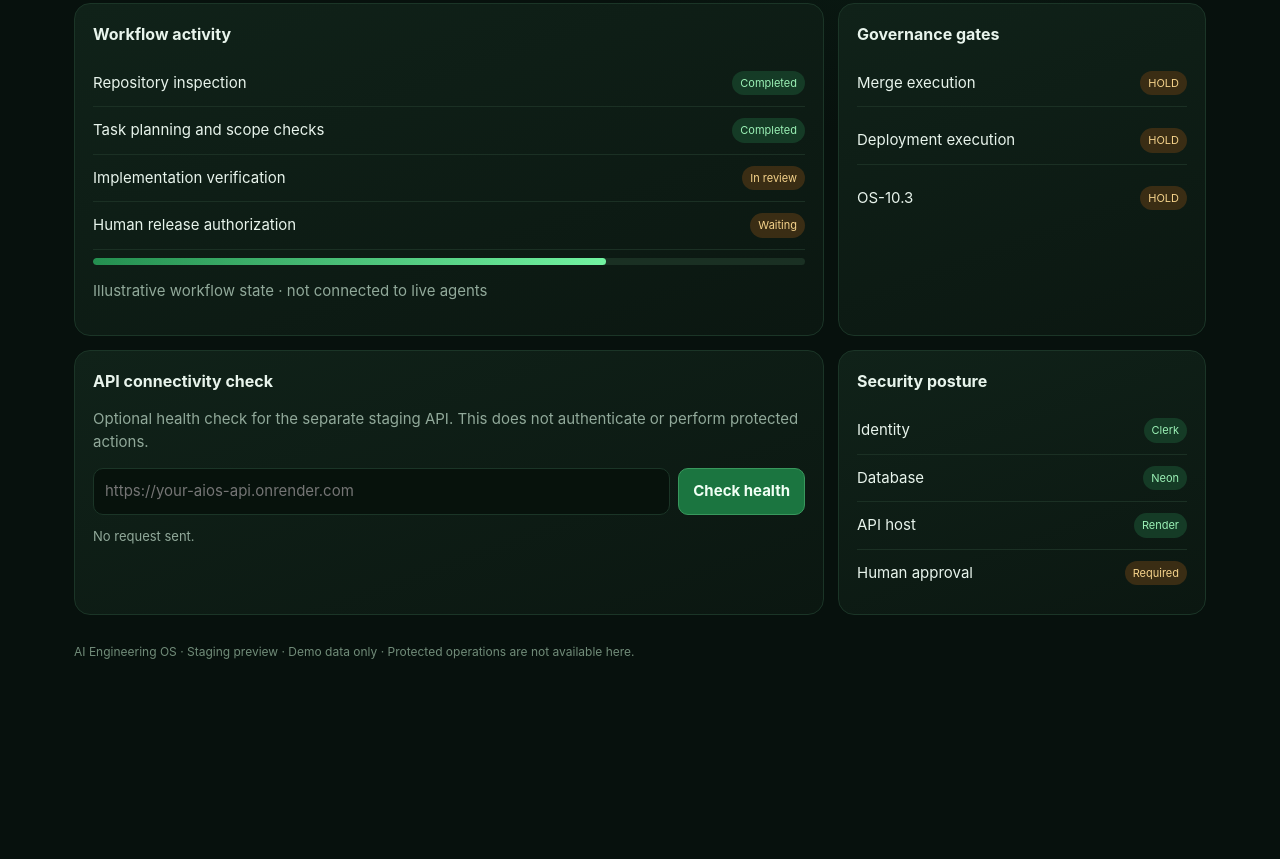
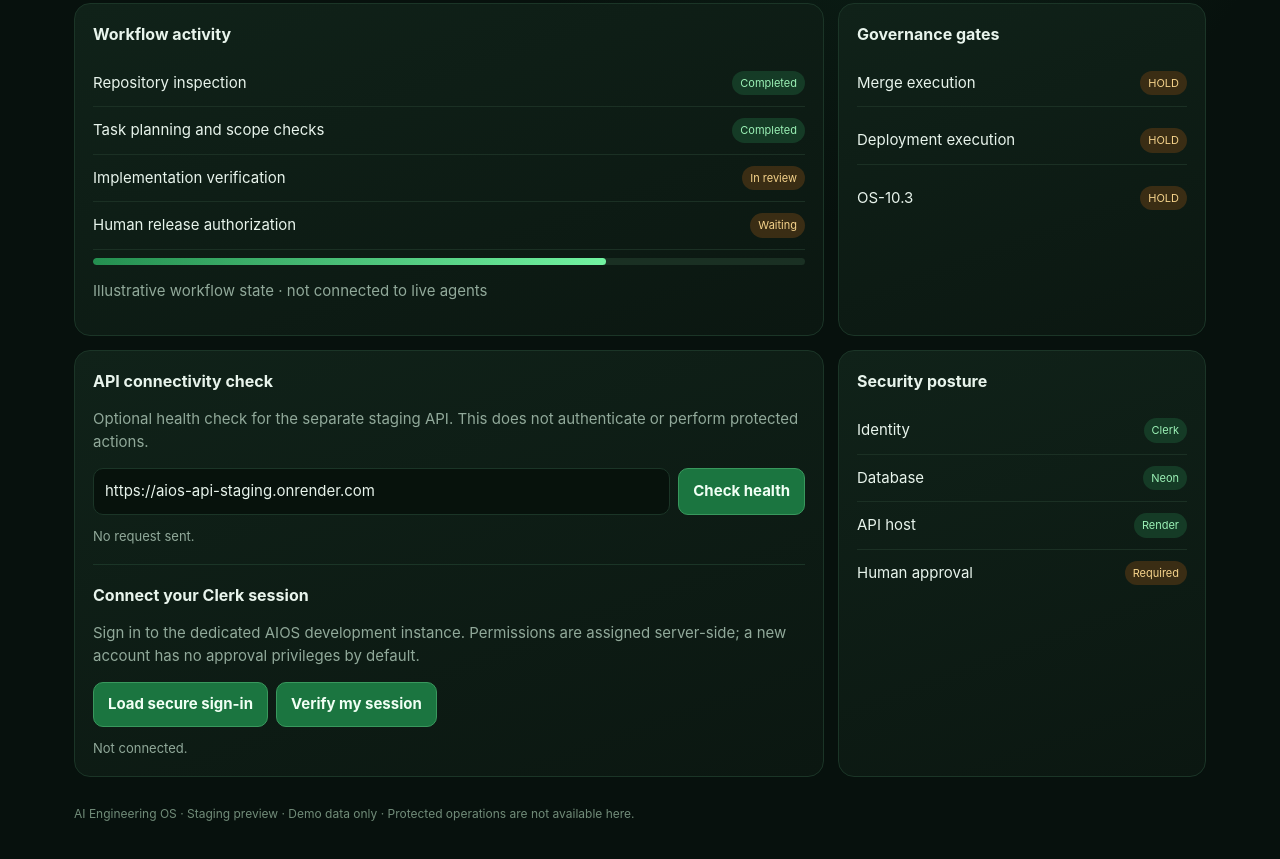
Before and after one commit to axdakkuu08-create/Ai-enginering.os, a website: page apps/dashboard/index.html in a window 1280 px wide. Shown: the part 608-1467 px from the top of the page. Before the commit the page ends 1321 px from the top, so only its background shows below. Drawn offline with Linux system fonts and the light colour scheme.

Commit message:
Add Clerk sign-in and live API session verification to staging preview

```diff
--- a/apps/dashboard/index.html
+++ b/apps/dashboard/index.html
@@ -18,7 +18,7 @@
 <div class="card metric"><small>Awaiting approval</small><strong>03</strong><small>Protected operations remain held</small></div>
 <div class="card wide"><h2>Workflow activity</h2><div class="item"><span>Repository inspection</span><span class="pill">Completed</span></div><div class="item"><span>Task planning and scope checks</span><span class="pill">Completed</span></div><div class="item"><span>Implementation verification</span><span class="pill wait">In review</span></div><div class="item"><span>Human release authorization</span><span class="pill wait">Waiting</span></div><div class="bar"><i></i></div><p class="muted">Illustrative workflow state · not connected to live agents</p></div>
 <div class="card side"><h2>Governance gates</h2><div class="list"><div class="item"><span>Merge execution</span><span class="pill wait">HOLD</span></div><div class="item"><span>Deployment execution</span><span class="pill wait">HOLD</span></div><div class="item"><span>OS-10.3</span><span class="pill wait">HOLD</span></div></div></div>
-<div class="card wide"><h2>API connectivity check</h2><p class="muted">Optional health check for the separate staging API. This does not authenticate or perform protected actions.</p><div class="api"><input id="apiUrl" type="url" placeholder="https://your-aios-api.onrender.com" aria-label="API base URL"><button id="check">Check health</button></div><div id="result" class="response" role="status">No request sent.</div></div>
+<div class="card wide"><h2>API connectivity check</h2><p class="muted">Optional health check for the separate staging API. This does not authenticate or perform protected actions.</p><div class="api"><input id="apiUrl" type="url" value="https://aios-api-staging.onrender.com" aria-label="API base URL"><button id="check">Check health</button></div><div id="result" class="response" role="status">No request sent.</div><div style="height:1px;background:#1b3527;margin:18px 0"></div><h2>Connect your Clerk session</h2><p class="muted">Sign in to the dedicated AIOS development instance. Permissions are assigned server-side; a new account has no approval privileges by default.</p><div id="clerk-auth" class="api"><button id="signIn">Load secure sign-in</button><button id="whoami" disabled>Verify my session</button></div><div id="authResult" class="response" role="status">Not connected.</div></div>
 <div class="card side"><h2>Security posture</h2><div class="item"><span>Identity</span><span class="pill">Clerk</span></div><div class="item"><span>Database</span><span class="pill">Neon</span></div><div class="item"><span>API host</span><span class="pill">Render</span></div><div class="item"><span>Human approval</span><span class="pill wait">Required</span></div></div>
 </section><footer class="footer">AI Engineering OS · Staging preview · Demo data only · Protected operations are not available here.</footer>
 </main><script>
```
